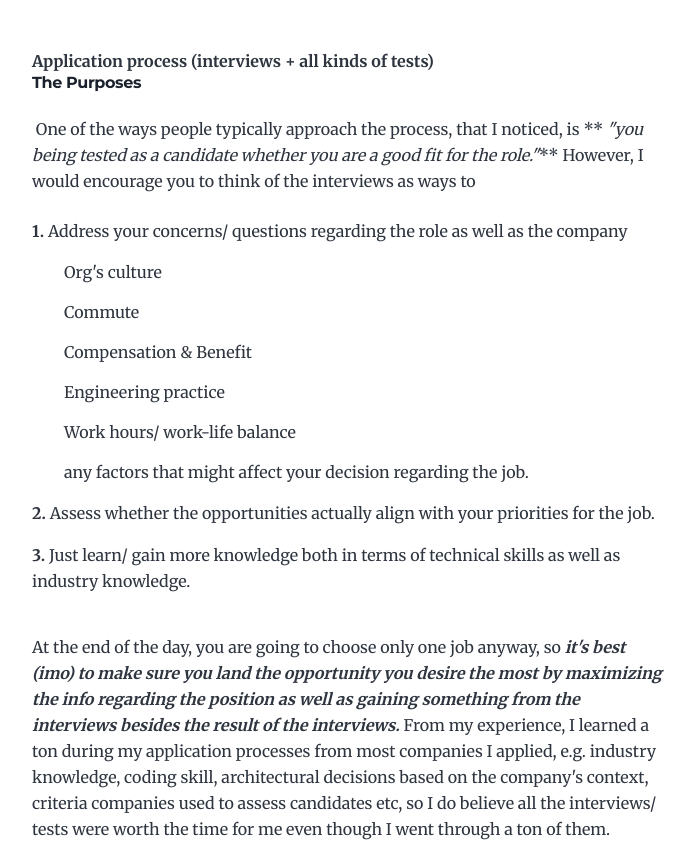
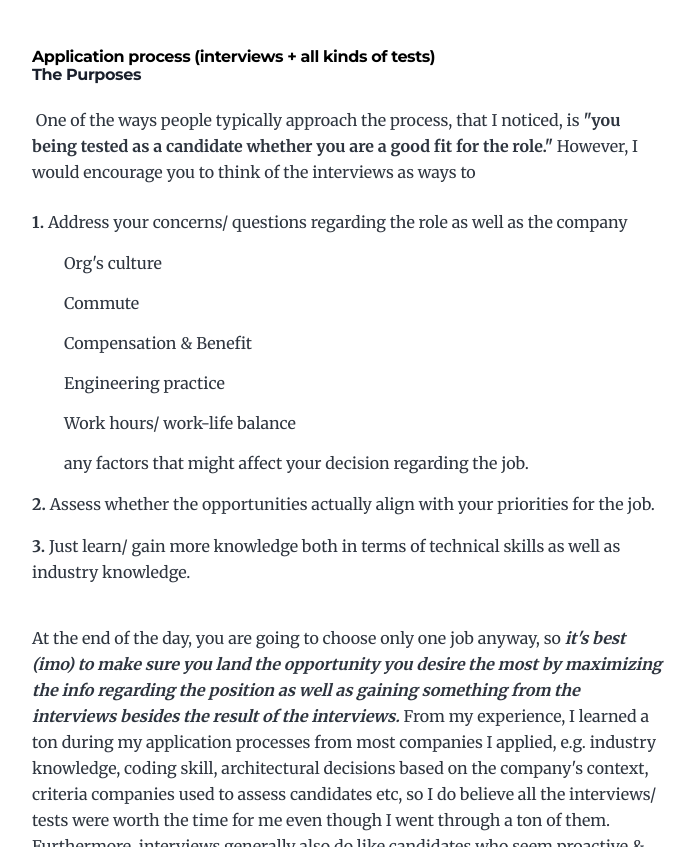
Before and after one commit to zuckpa1999/zuck-blog-v3, a Gatsby site: page /recap-how-i-landed-my-1st-dev-job-in-thailand/ in a window 1280 px wide. Shown: the part 5316-6163 px from the top of the page, without its empty margins (292-987 px from the left). Built offline with nearby package versions, Linux system fonts and the light colour scheme; Gatsby itself is replaced by a stand-in of ours.

Commit message:
Update Blog “recap-how-i-landed-my-1st-dev-job-in-thailand”

```diff
--- a/content/blog/recap-how-i-landed-my-1st-dev-job-in-thailand.md
+++ b/content/blog/recap-how-i-landed-my-1st-dev-job-in-thailand.md
@@ -118,17 +118,15 @@
 
 <br/>
 
-**Application process (interviews + all kinds of tests)**
+# **Application process (interviews + all kinds of tests)**
 
 ## **The Purposes**
 
 <br/>
 
- One of the ways people typically approach the process, that I noticed, is ** *"you being tested as a candidate whether you are a good fit for the role."*** However, I would encourage you to think of the interviews as ways to
+ One of the ways people typically approach the process, that I noticed, is  **"you being tested as a candidate whether you are a good fit for the role."** However, I would encourage you to think of the interviews as ways to
 
 <br/>
-
-
 
 1. **1.** Address your concerns/ questions regarding the role as well as the company
 
```
